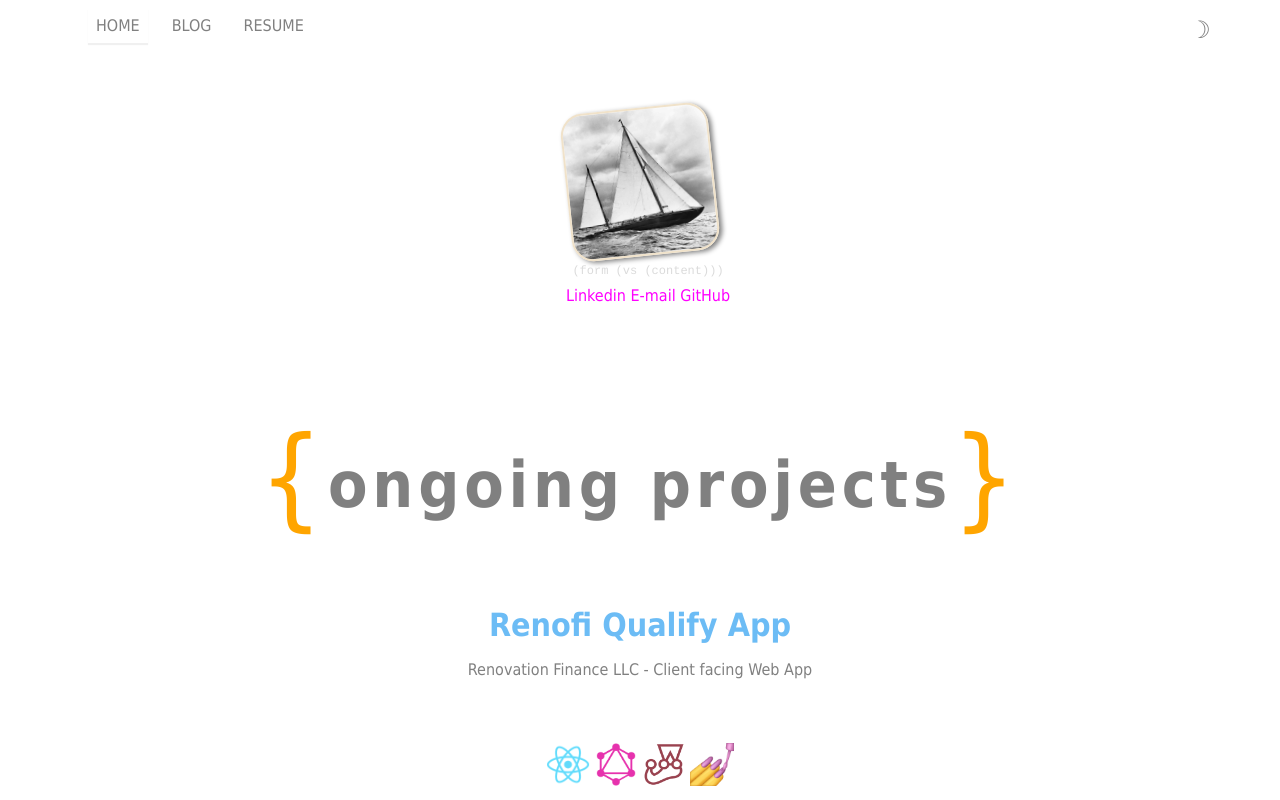
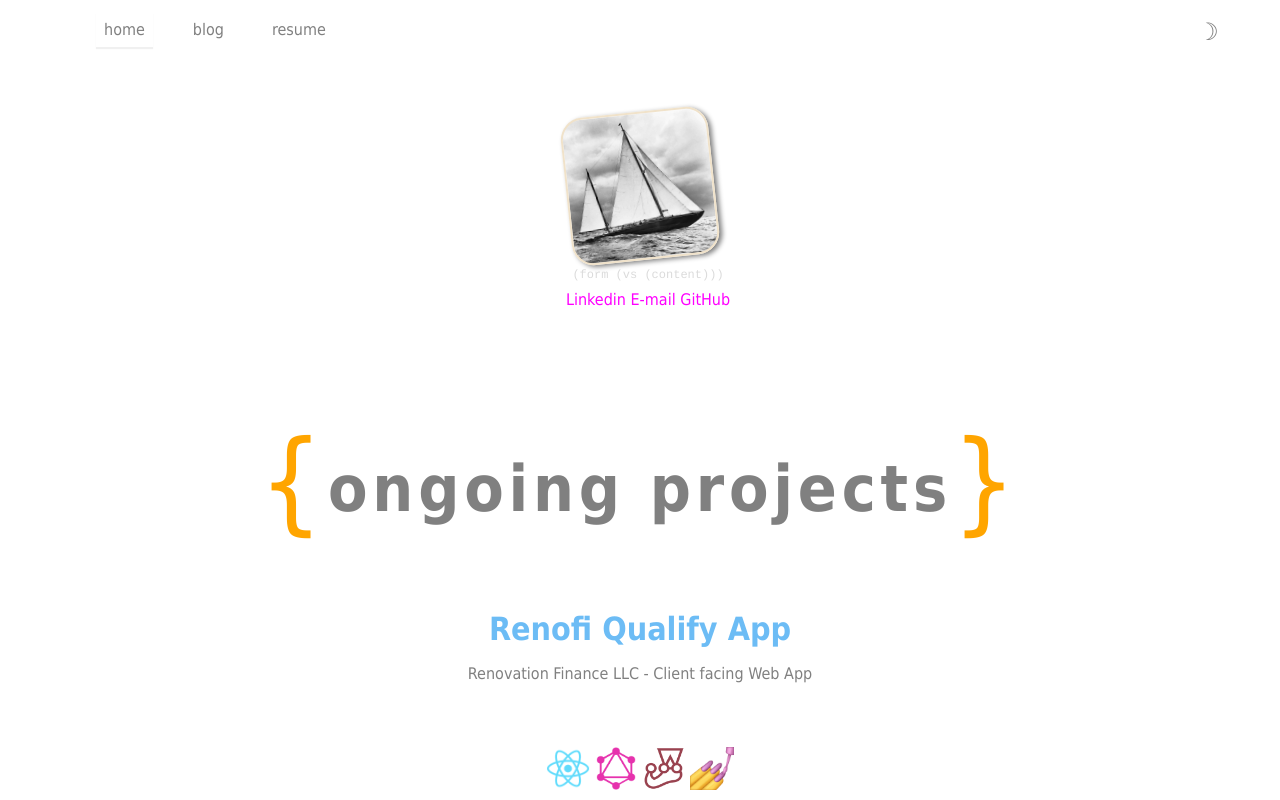
Before and after one commit to agan-k/FormVsContent, a Next.js app: page / in a window 1280 px wide. Shown: the top 800 px of the page. Built offline with nearby package versions, Linux system fonts and the light colour scheme; what facepaint would draw is missing.

Commit message:
adjust positioning for nav

```diff
--- a/components/nav/styled.js
+++ b/components/nav/styled.js
@@ -1,4 +1,5 @@
 import styled from "styled-components";
+import {theme as staticTheme} from '../../theme';
 
 export const Container = styled('div')({
   display: 'flex',
@@ -16,10 +17,10 @@
   zIndex: '0',
 })
 export const NavItem = styled('li')({
-  textTransform: 'uppercase',
+  // textTransform: 'uppercase',
   listStyle: 'none',
-  padding: '.5rem 0',
-  margin: '.5rem',
+  paddingTop: staticTheme.space[1],
+  margin: staticTheme.space[3],
   a: {
     padding: '.5rem',
     textDecoration: 'none',
--- a/components/theme-toggle/styled.js
+++ b/components/theme-toggle/styled.js
@@ -2,16 +2,19 @@
 import {theme as staticTheme} from '../../theme';
 
 export const Button = styled('button')({
-  width: staticTheme.space[5],
+  display: 'flex',
+  alignItems: 'center',
+  justifyContent: 'center',
+  width: staticTheme.space[4],
+  height: staticTheme.space[4],
   outline: 'none',
   border: 'none',
   fontSize: staticTheme.fontSizes[4],
-  padding: '.5rem 0',
-  margin: '.5rem',
+  margin: staticTheme.space[3],
   color: ({theme}) => theme.colors.text,
   background: ({theme}) => theme.colors.background,
   ':hover': {
     boxShadow: ({theme}) => theme.shadows.nav,
     color: ({theme}) => theme.colors.hover,
-  }
+  },
 });
--- a/pages/posts/slug.module.css
+++ b/pages/posts/slug.module.css
@@ -5,8 +5,6 @@
   width: 70%;
   margin: 0 auto;
   padding-top: 1em;
-  /* background-color: white; */
-  /* background-color: var(--dark); */
 }
 .container a {
   color: #689FF1;
```
